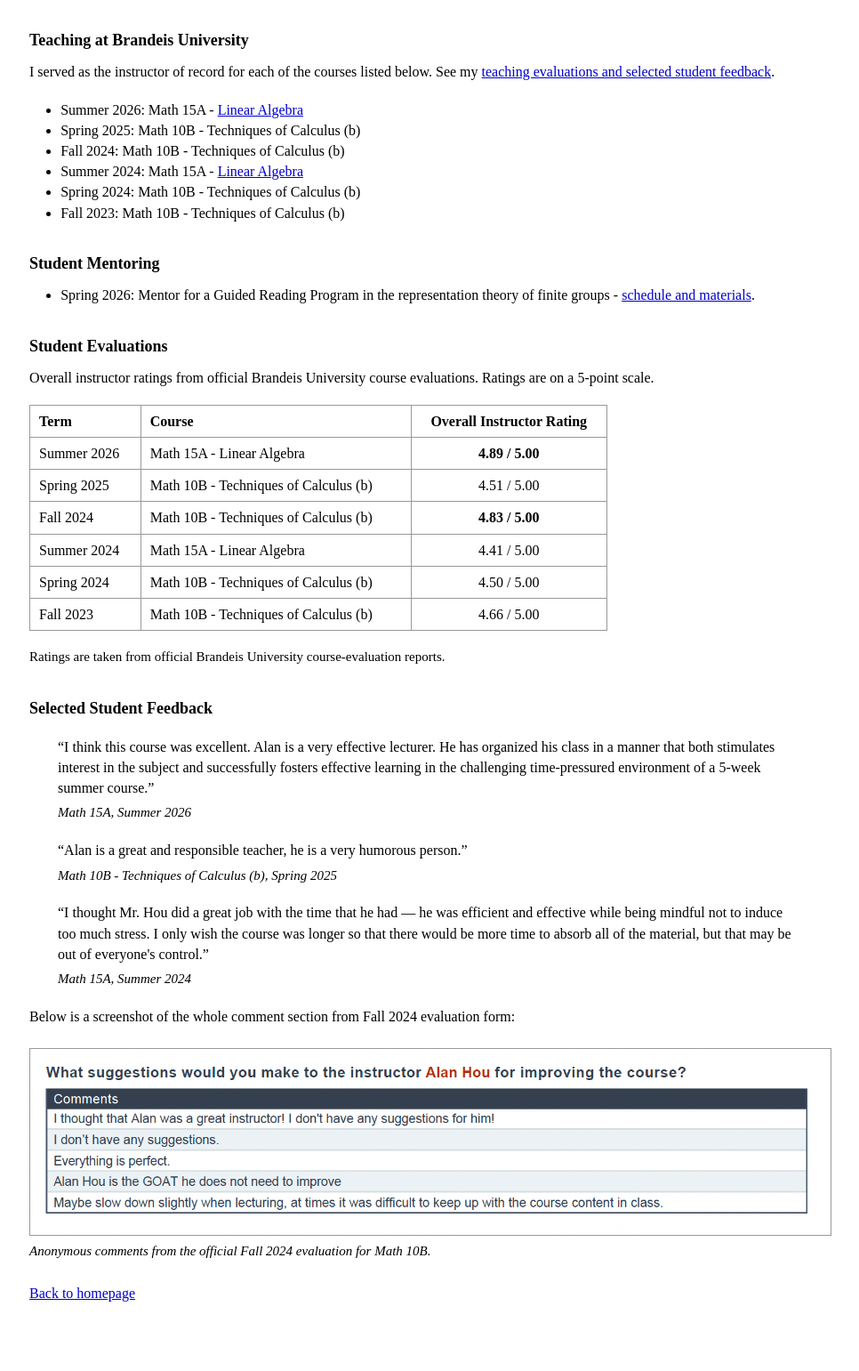
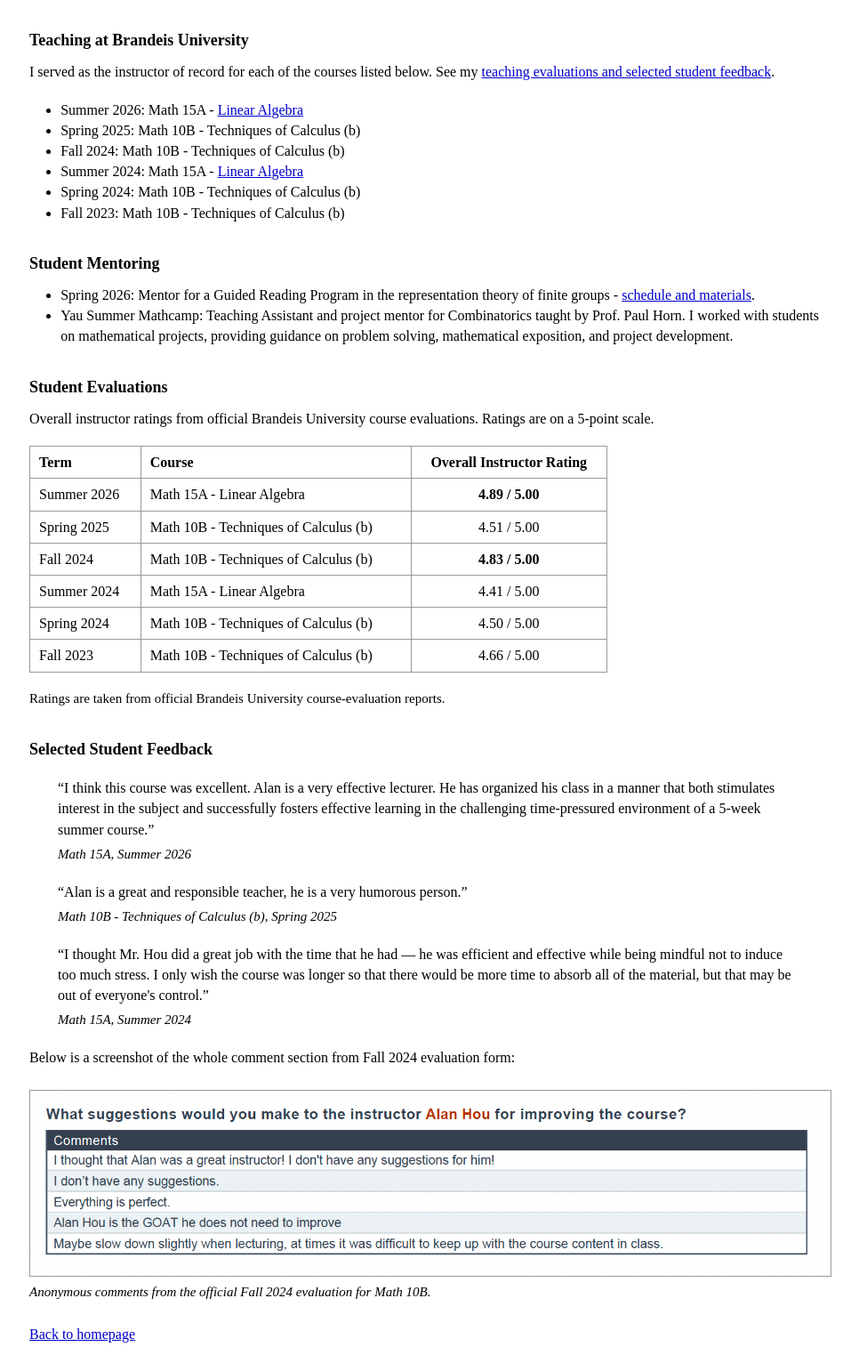
Before and after one commit to axhou/axhou.github.io, a Jekyll site: the page teaching.html, which Jekyll copies as it is, in a window 1280 px wide. Shown: the whole page at 89% size, without its empty margins (7-973 px from the left). Built offline with Jekyll 4.4.1, drawn with Linux system fonts in a browser that asks for light colours; before the commit the page ends 1495 px from its top, so only the background shows below that.

Commit message:
Add Yau Summer Mathcamp experience
Added details about the Yau Summer Mathcamp as a Teaching Assistant and project mentor.

```diff
--- a/teaching.html
+++ b/teaching.html
@@ -204,6 +204,12 @@
     of finite groups -
     <a href="./grp2026spring.html">schedule and materials</a>.
   </li>
+   <li>
+    Yau Summer Mathcamp:
+    Teaching Assistant and project mentor for Combinatorics taught by Prof. Paul Horn. I worked with students on
+    mathematical projects, providing guidance on problem solving,
+    mathematical exposition, and project development.
+  </li>
 
 </ul>
 
```
